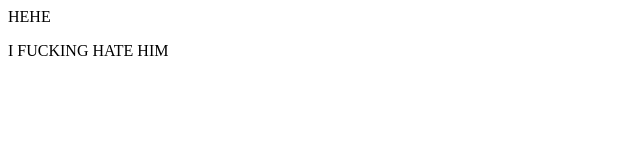
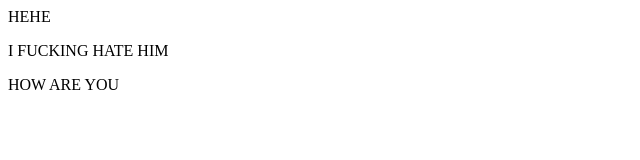
Before and after one commit to VinayaShetti/LocalRepo, a plain HTML site: page index.html in a window 1280 px wide. Shown: the whole page, without its empty margins (0-640 px from the left). Drawn offline with Linux system fonts and the light colour scheme.

Commit message:
idk where

```diff
--- a/index.html
+++ b/index.html
@@ -1,2 +1,3 @@
 <p>HEHE</p>
 <p>I FUCKING HATE HIM</p>
+<p>HOW ARE YOU</p>
```
